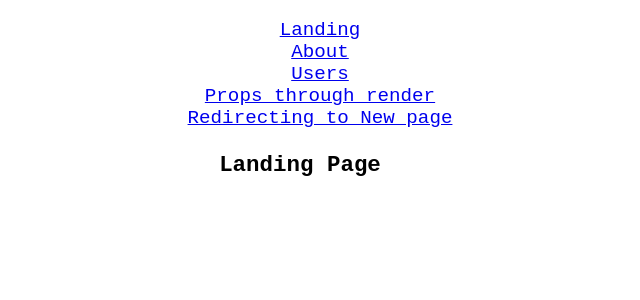
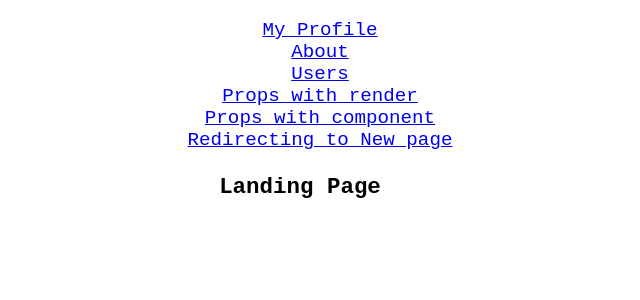
Before and after one commit to leolanese/React-routers-playground, a React (Create React App) app: page / in a window 1280 px wide. Shown: the top 300 px of the page, without its empty margins (340-980 px from the left). Built offline with nearby package versions, Linux system fonts and the light colour scheme.

Commit message:
adding router props with render option using react-router-dom

```diff
--- a/src/App.js
+++ b/src/App.js
@@ -5,13 +5,12 @@ import { Link, BrowserRouter as Router, Route, Redirect, Switch, useLocation, us
 import { Users, Location, Match } from './resources/objects';
 
 
-const LandingPage = () => {
-  return <h3>Landing Page</h3>;
-};
+const LandingPage = () => <h3>Landing Page</h3>;
 
-const AboutPage = () => {
-  return <h3>About Page</h3>;
-};
+const AboutPage = () => <h3>About Page</h3>;
+
+// passing props to the route component directly.
+const PropsPage = ({ title }) => <h3>{title}</h3>
 
 // React router pass two props to all the component
 const UsersPage = () => {
@@ -36,7 +35,7 @@ const UsersPage = () => {
         <code>{JSON.stringify(Location, null, 2)}</code>
       </p>
       <p>Current URL: {pathname}</p>
-      <button onClick={() => history.push('/about') } >Go to home</button>
+      <button onClick={() => history.push('/about') } >Go to About!</button>
     </>
   );
 };
@@ -63,13 +62,6 @@ const UserPage = ({ match, location }) => {
   );
 };
 
-// passing props to the route component directly.
-const PropsPage = ({ title }) => {
-  return (
-    <h3>{title}</h3>
-  );
-};
-
 const App = () => {
   return (
     <section className="App">
@@ -77,24 +69,31 @@ const App = () => {
         <main>
           <nav>
             <ul>
-              <li><Link to="/">Landing</Link></li>
+              <li><Link to="/">My Profile</Link></li>
               <li><Link to="/about">About</Link></li>
               <li><Link to="/users">Users</Link></li>
-              <li><Link to="/props-through-render">Props through render</Link></li>
+              <li><Link to="/props-with-render">Props with render</Link></li>
+              <li><Link to="/props-with-component">Props with component</Link></li>
               <li><Link to="/404">Redirecting to New page</Link></li>
             </ul>
           </nav>
 
           <Switch>
+            {/* React Router v5 using "exact" inclusive routing */}
             <Route exact path="/" component={LandingPage} />
             <Route exact path="/about" component={AboutPage} />
             <Route exact path="/users" component={UsersPage} />
             <Route exact path="/user/:userId" component={UserPage} />
-            {/* Passing function as a component props in Route component using recommended props-through-render */}
-            <Route exact path="/props-through-render" render={(props) => <PropsPage {...props} title={`Props through render`} />} />
+
+            {/* Passing function as a component props in Route component using recommended props-with-component */}
+            <Route exact path="/props-with-component" render={(props) => <PropsPage {...props} title={`Props with component`} />} />
+
+            {/* Passing function as a component props in Route component using recommended props-with-render */}
+            <Route exact path="/props-with-render" render={(props) => <PropsPage {...props} title={`Props with render`} />} />
 
             <Redirect exact from="/redirecting" to="/404" />
             <Route exact path="/404" render={() => <h1>404: page not found</h1>} />
+
           </Switch>
         </main>
       </Router>
```
Also changed, not shown: 1 other file (tests, documents, lock files or other folders).
